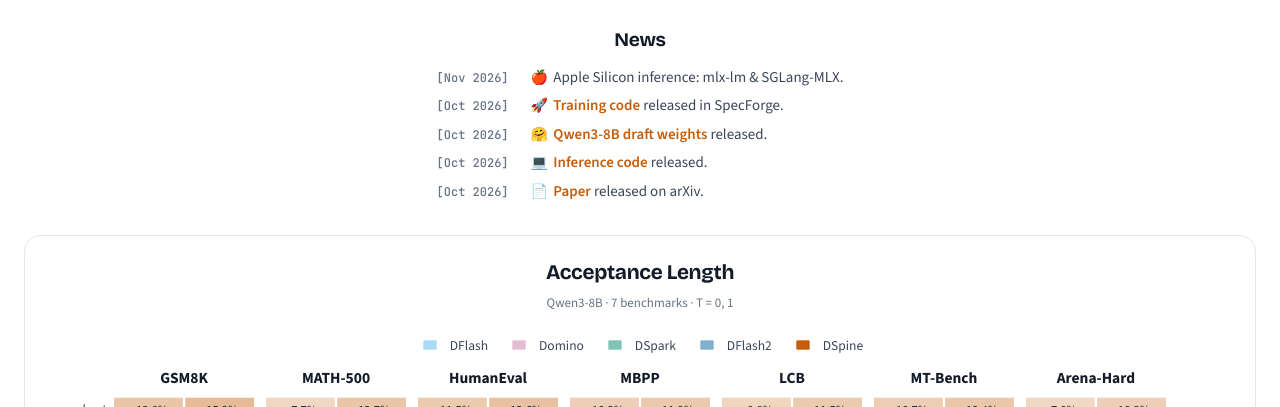
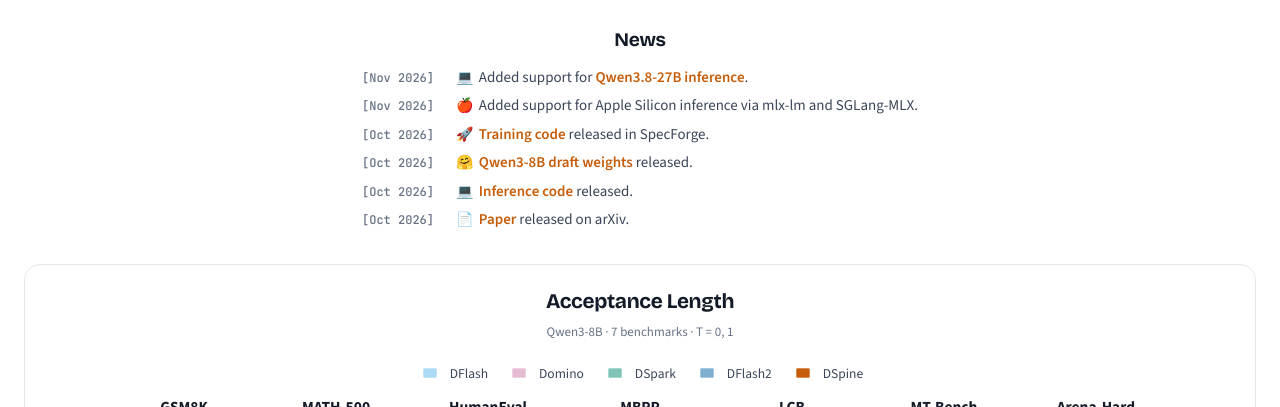
Before and after one commit to dspine-project/dspine-project.github.io, a plain HTML site: page index.html in a window 1280 px wide. Shown: the part 393-800 px from the top of the page. Drawn offline with nearby package versions, Linux system fonts and the light colour scheme.

Commit message:
docs: update release news and Hugging Face collection

```diff
--- a/index.html
+++ b/index.html
@@ -351,7 +351,7 @@
         <svg viewBox="0 0 16 16" aria-hidden="true"><path fill="currentColor" d="M8 .2a8 8 0 0 0-2.5 15.6c.4 0 .5-.2.5-.4v-1.4c-2.2.5-2.7-1-2.7-1-.4-.9-.9-1.2-.9-1.2-.7-.5.1-.5.1-.5.8.1 1.2.8 1.2.8.7 1.2 1.9.9 2.3.7.1-.5.3-.9.5-1.1-1.8-.2-3.6-.9-3.6-4 0-.9.3-1.6.8-2.1-.1-.2-.4-1 .1-2.1 0 0 .7-.2 2.2.8a7.5 7.5 0 0 1 4 0c1.5-1 2.2-.8 2.2-.8.4 1.1.2 1.9.1 2.1.5.6.8 1.3.8 2.1 0 3.1-1.9 3.8-3.6 4 .3.3.6.8.6 1.5v2.2c0 .2.1.5.6.4A8 8 0 0 0 8 .2"/></svg>
         GitHub
       </a>
-      <a class="btn" href="https://huggingface.co/tencent/Qwen3-8B-DSpine-b16" target="_blank" rel="noopener">
+      <a class="btn" href="https://huggingface.co/collections/tencent/dspine" target="_blank" rel="noopener">
         <span aria-hidden="true">🤗</span>
         Hugging Face
       </a>
@@ -369,7 +369,11 @@
       <!-- Add future updates at the top, with one dated item per announcement. -->
       <li>
         <time datetime="2026-11">[Nov 2026]</time>
-        <p><span class="news-icon" aria-hidden="true">🍎</span>Apple Silicon inference: <span style="white-space: nowrap">mlx-lm</span> &amp; <span style="white-space: nowrap">SGLang-MLX.</span></p>
+        <p><span class="news-icon" aria-hidden="true">💻</span>Added support for <a href="https://huggingface.co/tencent/Qwen3.8-27B-DSpine-b16" target="_blank" rel="noopener">Qwen3.8-27B inference</a>.</p>
+      </li>
+      <li>
+        <time datetime="2026-11">[Nov 2026]</time>
+        <p><span class="news-icon" aria-hidden="true">🍎</span>Added support for Apple Silicon inference via <span style="white-space: nowrap">mlx-lm</span> and <span style="white-space: nowrap">SGLang-MLX.</span></p>
       </li>
       <li>
         <time datetime="2026-10">[Oct 2026]</time>
```
